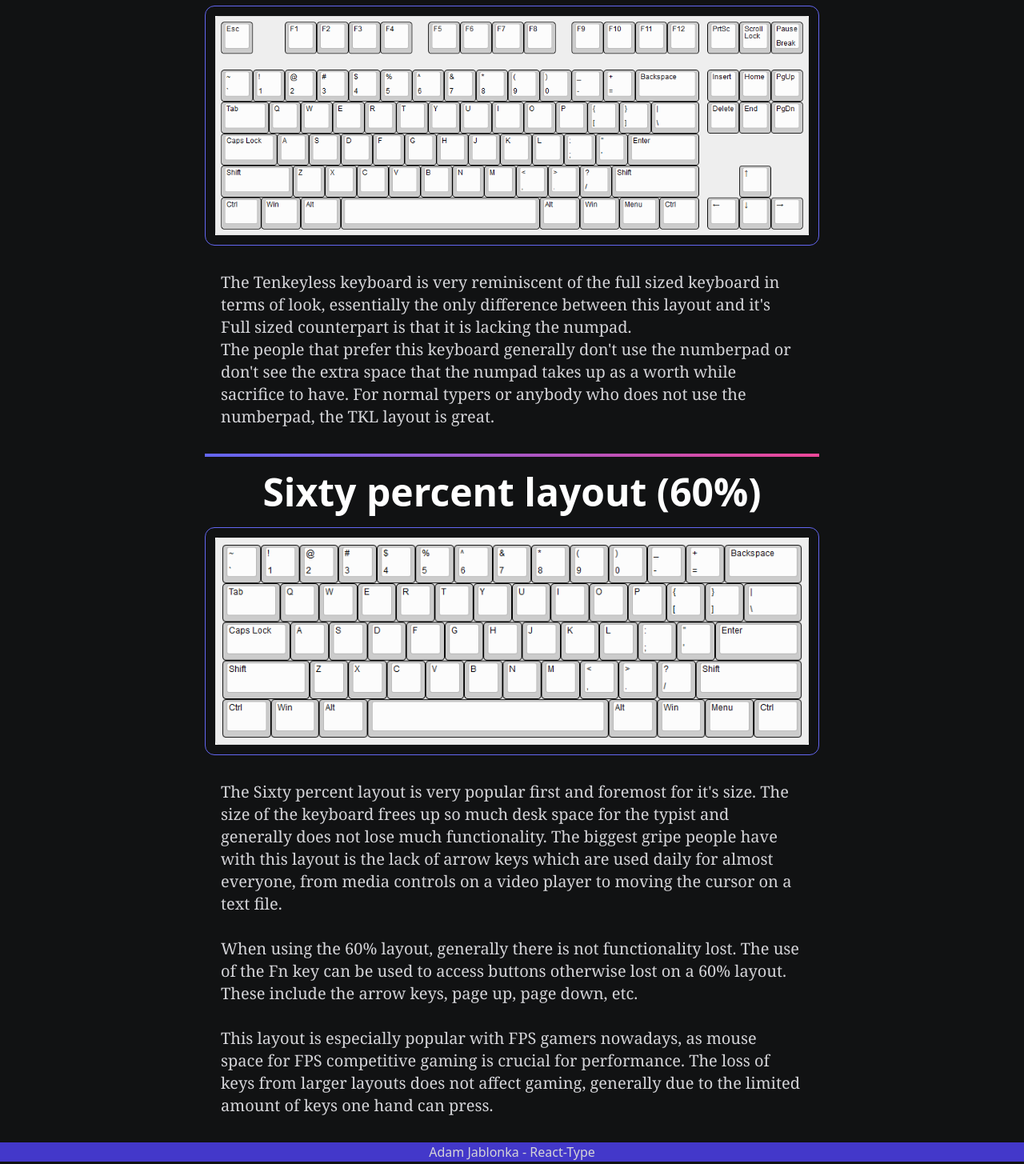
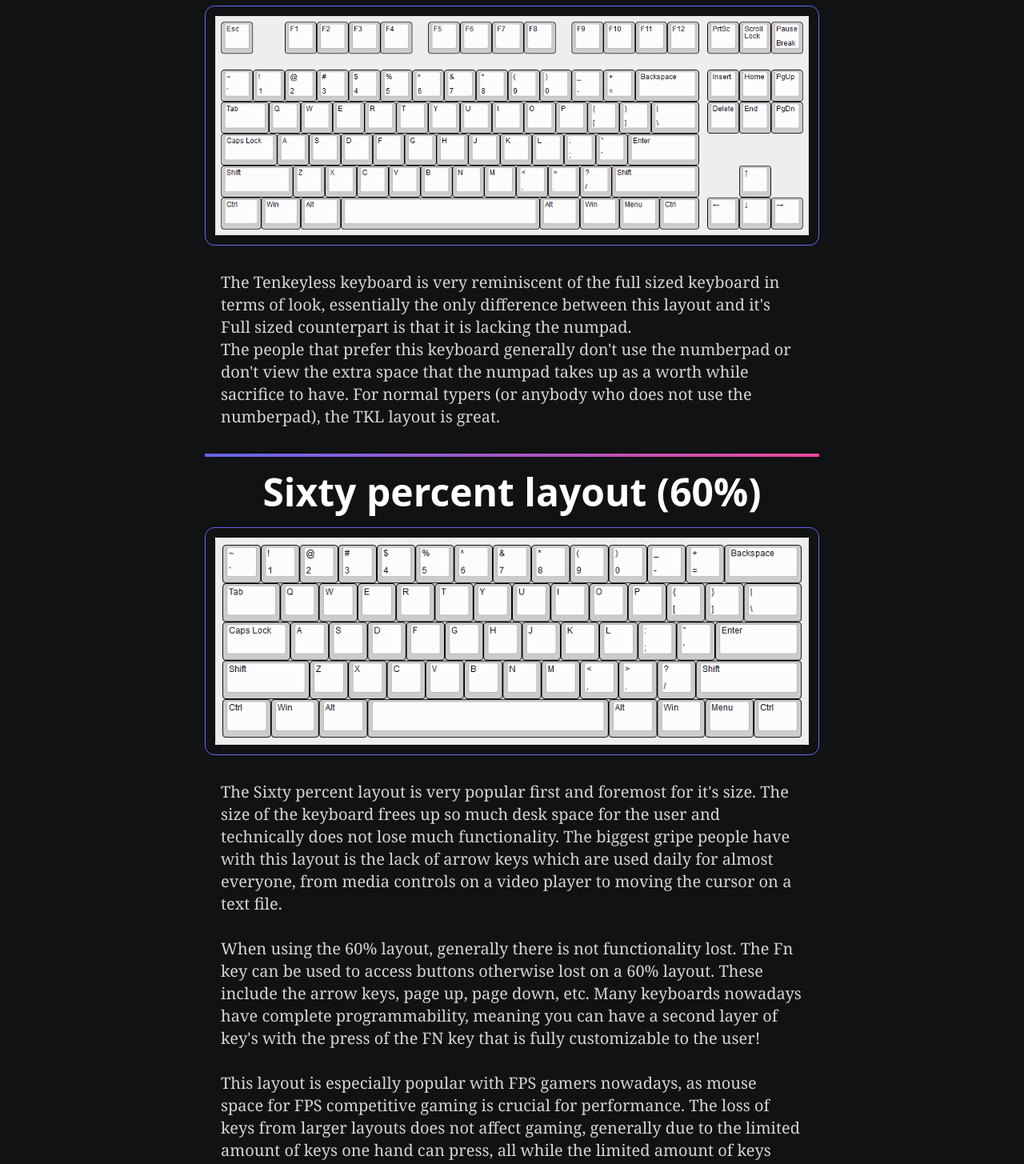
Before and after one commit to AdamJablonka/Keyboard-Layouts-Blogpost, a React (Create React App) app: page / in a window 1280 px wide. Shown: the part 1330-2785 px from the top of the page at 80% size. Built offline with nearby package versions, Linux system fonts and the light colour scheme.

Commit message:
updated words, added navbar functionality to allow link through to the react-type website

```diff
--- a/public/index.html
+++ b/public/index.html
@@ -5,7 +5,7 @@
     <meta name="viewport" content="width=device-width, initial-scale=1" />
     <meta name="theme-color" content="#000000" />
     <meta name="description" content="React-Type Wiki Keyboard Layouts" />
-    <title>R-T Wiki</title>
+    <title>RT Wiki - Keyboard Layouts</title>
   </head>
   <body>
     <noscript>You need to enable JavaScript to run this app.</noscript>
--- a/src/components/Body.tsx
+++ b/src/components/Body.tsx
@@ -24,11 +24,11 @@ const Body = () => {
         <br />
         However a very functional layout for productivity, the size of the
         keyboard is something to consider. Generally when choosing a layout, the
-        size of your desk or where the keyboard will be used in a major factor
-        in how it will work for an induvidual. The Full-sized layout of this
-        keyboard will not save much room at all, generally out of all the
-        layouts on this list it will be the largest one, potentially double the
-        size of the other layouts on this list.
+        size of your desk or where the keyboard will be used is a major factor
+        in how it will work for an induvidual. The Full-sized layout keyboard
+        will not save much room at all, generally out of all the layouts on this
+        list it will be the largest one, potentially double the size of the
+        other layouts on this list.
       </p>
     </div>
   );
@@ -40,9 +40,9 @@ const Body = () => {
         and it's Full sized counterpart is that it is lacking the numpad.
         <br />
         The people that prefer this keyboard generally don't use the numberpad
-        or don't see the extra space that the numpad takes up as a worth while
-        sacrifice to have. For normal typers or anybody who does not use the
-        numberpad, the TKL layout is great.
+        or don't view the extra space that the numpad takes up as a worth while
+        sacrifice to have. For normal typers (or anybody who does not use the
+        numberpad), the TKL layout is great.
       </p>
     </div>
   );
@@ -50,22 +50,26 @@ const Body = () => {
     <div>
       <p>
         The Sixty percent layout is very popular first and foremost for it's
-        size. The size of the keyboard frees up so much desk space for the
-        typist and generally does not lose much functionality. The biggest gripe
+        size. The size of the keyboard frees up so much desk space for the user
+        and technically does not lose much functionality. The biggest gripe
         people have with this layout is the lack of arrow keys which are used
         daily for almost everyone, from media controls on a video player to
         moving the cursor on a text file.
         <br />
         <br />
         When using the 60% layout, generally there is not functionality lost.
-        The use of the Fn key can be used to access buttons otherwise lost on a
-        60% layout. These include the arrow keys, page up, page down, etc.
+        The Fn key can be used to access buttons otherwise lost on a 60% layout.
+        These include the arrow keys, page up, page down, etc. Many keyboards
+        nowadays have complete programmability, meaning you can have a second
+        layer of key's with the press of the FN key that is fully customizable
+        to the user!
         <br />
         <br />
         This layout is especially popular with FPS gamers nowadays, as mouse
         space for FPS competitive gaming is crucial for performance. The loss of
         keys from larger layouts does not affect gaming, generally due to the
-        limited amount of keys one hand can press.
+        limited amount of keys one hand can press, all while the limited amount
+        of keys that are used for a majority of games released now adays.
       </p>
     </div>
   );
--- a/src/components/Navbar.tsx
+++ b/src/components/Navbar.tsx
@@ -1,12 +1,17 @@
 import React from "react";
-import { BsFillKeyboardFill } from "react-icons/bs";
+import { BsKeyboard } from "react-icons/bs";
 // backdrop-blur-md
 const Navbar = () => {
   return (
     <header className="fixed w-full p-2 z-0 backdrop-blur-md bg-gradient-to-r from-pink-500/60 to-indigo-500/30">
       <div className="mx-auto max-w-3xl flex flex-row">
-        <p className="font-sans p-2 font-bold">React-Type Wiki</p>
-        <BsFillKeyboardFill className="text-white" />
+        <p className="font-sans p-2 font-bold select-none">React-Type Wiki</p>
+        <a href="https://adamjablonka.github.io/React-Type/">
+          <BsKeyboard
+            className="text-zinc-300 hover:text-white cursor-pointer text-2xl flex float-right mt-[6.5px]"
+            onClick={() => console.log("Hello world!")}
+          />
+        </a>
       </div>
     </header>
   );
```
